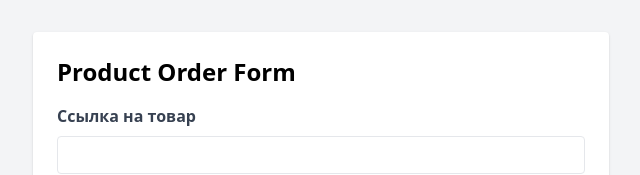
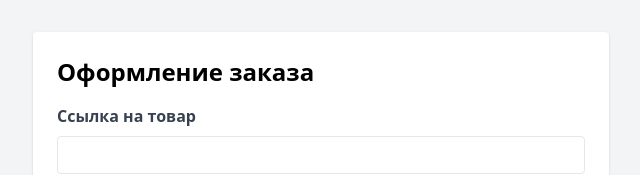
Before and after one commit to paleblo-od/paleblo-od.github.io, a plain HTML site: page index.html in a window 1280 px wide. Shown: the top 175 px of the page, without its empty margins (319-959 px from the left). Drawn offline with nearby package versions, Linux system fonts and the light colour scheme.

Commit message:
Update index.html

```diff
--- a/index.html
+++ b/index.html
@@ -25,7 +25,7 @@
     <body class="bg-gray-100">
       <div class="max-w-xl mx-auto py-8">
         <div class="bg-white rounded shadow p-6">
-          <h1 class="text-2xl font-bold mb-4">Product Order Form</h1>
+          <h1 class="text-2xl font-bold mb-4">Оформление заказа</h1>
           <form action="#" method="POST">
             <div class="mb-4">
               <label class="block text-gray-700 font-bold mb-2" for="product-link">Ссылка на товар</label>
```
